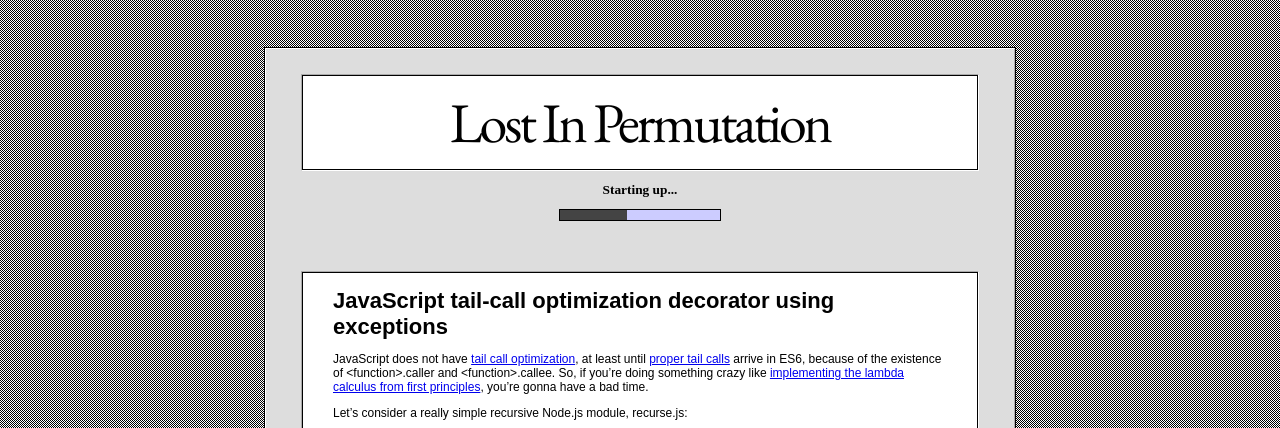
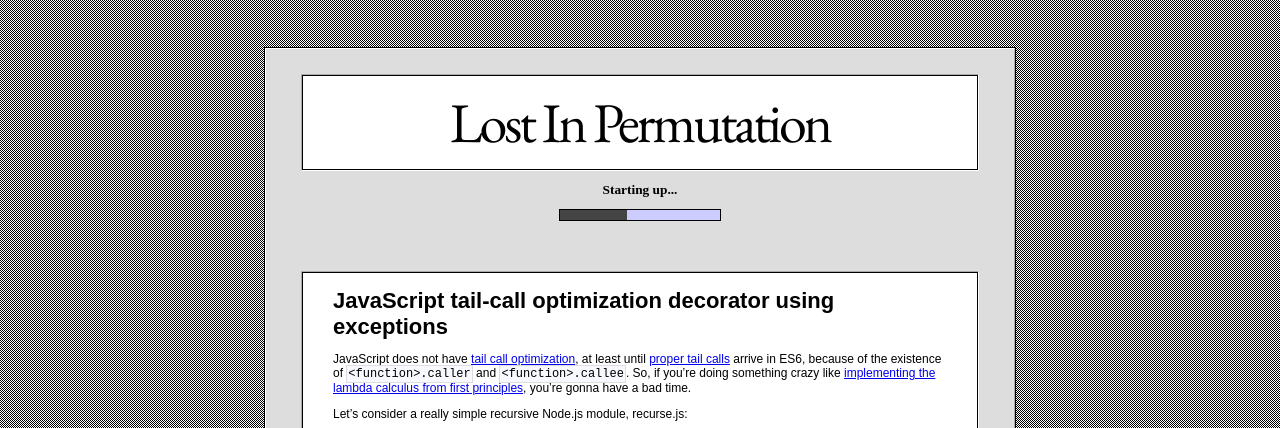
Before and after one commit to InPermutation/InPermutation.github.io, a Jekyll site: the page built from _posts/2013-03-06-js-tco.md, in a window 1280 px wide and 900 px high, cut to the strip 0-428 px from the top of the window. Built offline with Jekyll 4.4.1, drawn with Linux system fonts in a browser that asks for light colours; some web fonts are replaced; some of the changed lines change nothing that is shown.

Commit message:
TT some inline code

```diff
--- a/_posts/2013-03-06-js-tco.md
+++ b/_posts/2013-03-06-js-tco.md
@@ -5,7 +5,7 @@ post_time: March  6 2013,  1:47 PM
 ---
 JavaScript does not have [tail call optimization](http://paulbarry.com/articles/2009/08/30/tail-call-optimization),
 at least until [proper tail calls](http://wiki.ecmascript.org/doku.php?id=harmony:proper_tail_calls) arrive in ES6,
-because of the existence of &lt;function&gt;.caller and &lt;function&gt;.callee.
+because of the existence of <tt>&lt;function&gt;.caller</tt> and <tt>&lt;function&gt;.callee</tt>.
 So, if you're doing something crazy like
 [implementing the lambda calculus from first principles](https://github.com/krallja/language_sandbox/blob/js/rosalind/f.js),
 you're gonna have a bad time.
```
